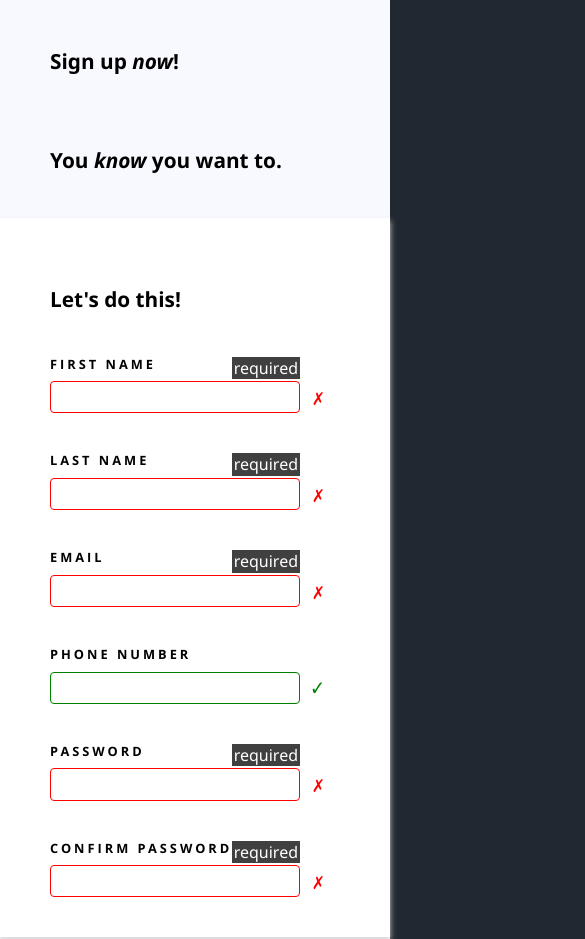
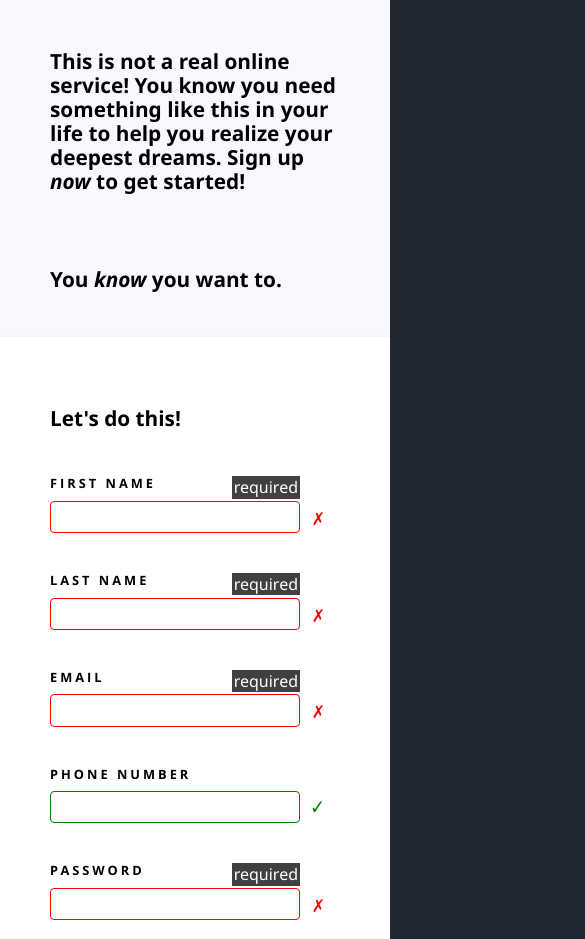
Before and after one commit to MuhammadAbdullahWarraich/signup-form-TOP, a plain HTML site: page index.html in a window 390 px wide. Shown: the top 939 px of the page, 585 px wide, since content can reach past the window. Drawn offline with nearby package versions, Linux system fonts and the light colour scheme.

Commit message:
fix: improve mobile UI

```diff
--- a/styles.css
+++ b/styles.css
@@ -257,11 +257,14 @@ input:hover {
   bottom: 5px;
   font-size: 1.1em;
 }
-@media only screen and (max-width: 650px) {
+/* @media only screen and (max-width: 650px) {
   #replace-m1 {
     display: block;
   }
   #m1 {
     display: none;
   }
+} */
+p.motivation {
+  max-width: 80%;
 }
```
